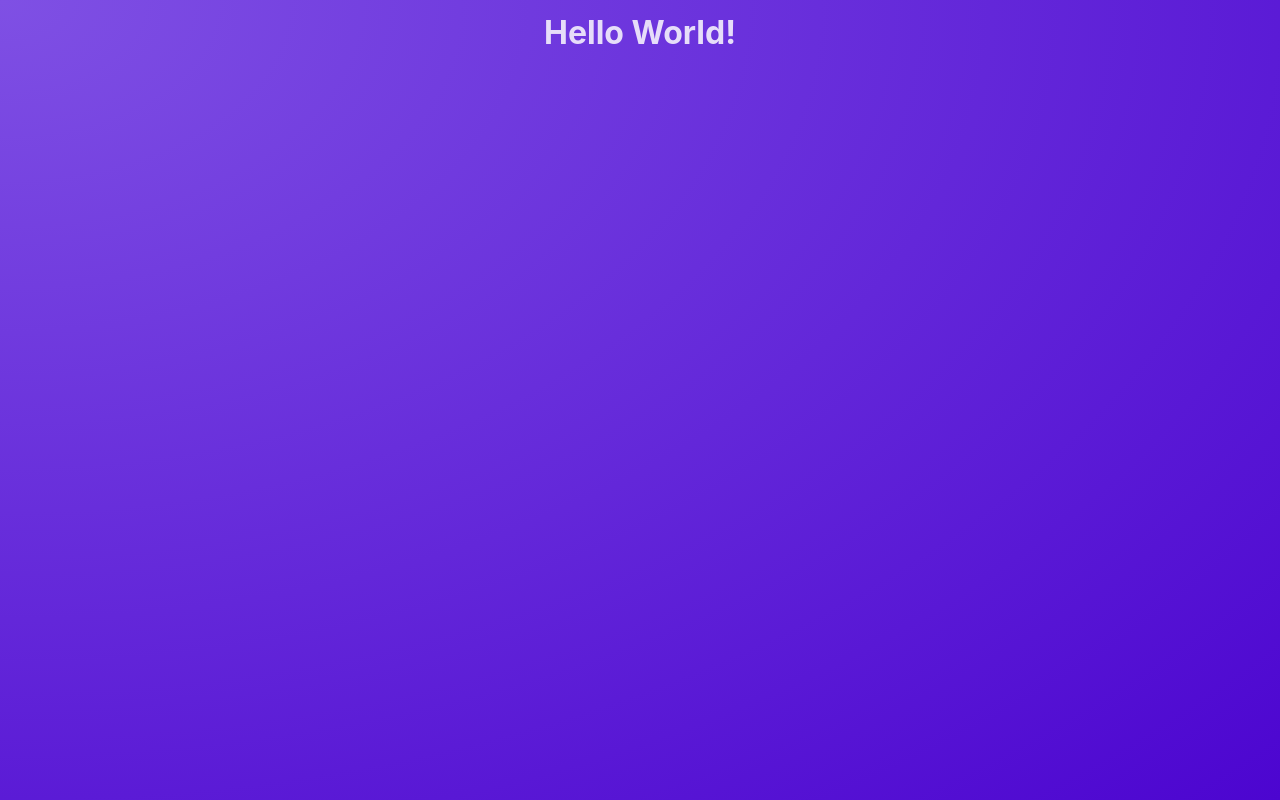
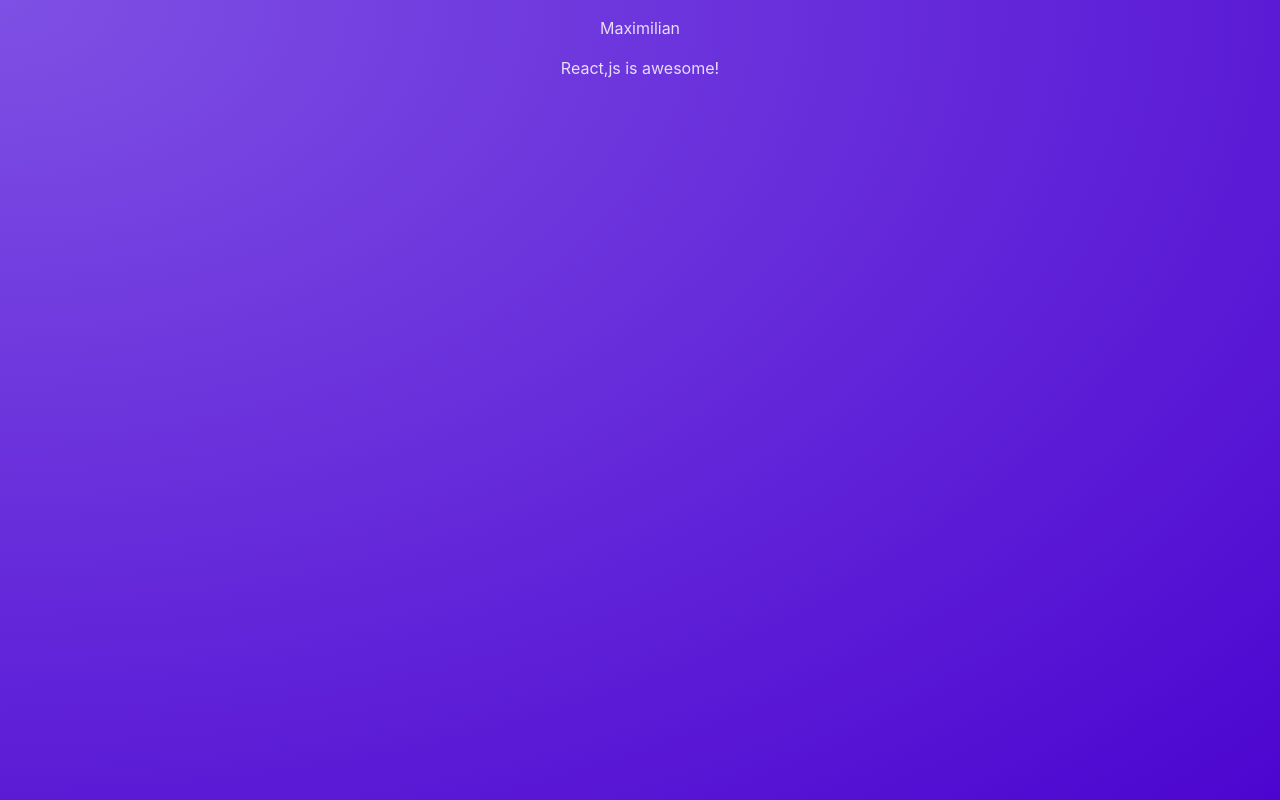
Before and after one commit to loretari/React_Poster.github.io, a React (Vite) app: page / in a window 1280 px wide. Built offline with nearby package versions, Linux system fonts and the light colour scheme.

Commit message:
init: building a First Custom Component

```diff
--- a/src/App.jsx
+++ b/src/App.jsx
@@ -1,5 +1,7 @@
+import Post from './components/Post'
+
 function App() {
-    return <h1>Hello World!</h1>
+    return <Post />
 }
 
 export default App;
--- /dev/null
+++ b/src/components/Post.jsx
@@ -0,0 +1,11 @@
+function Post() {
+    return (
+        <div>
+            <p>Maximilian</p>
+            <p>React,js is awesome!</p>
+        </div>
+
+    )
+}
+
+export default Post;
```
